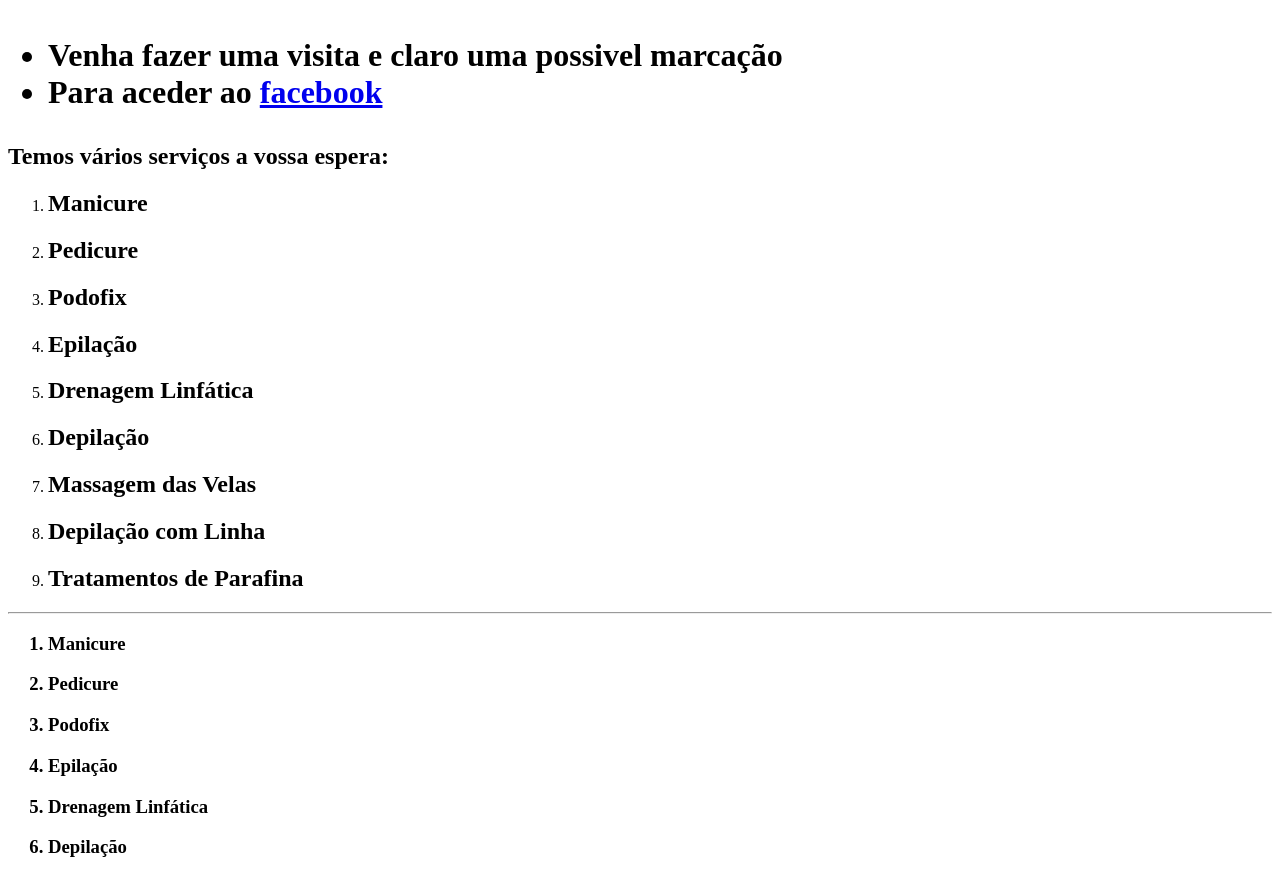
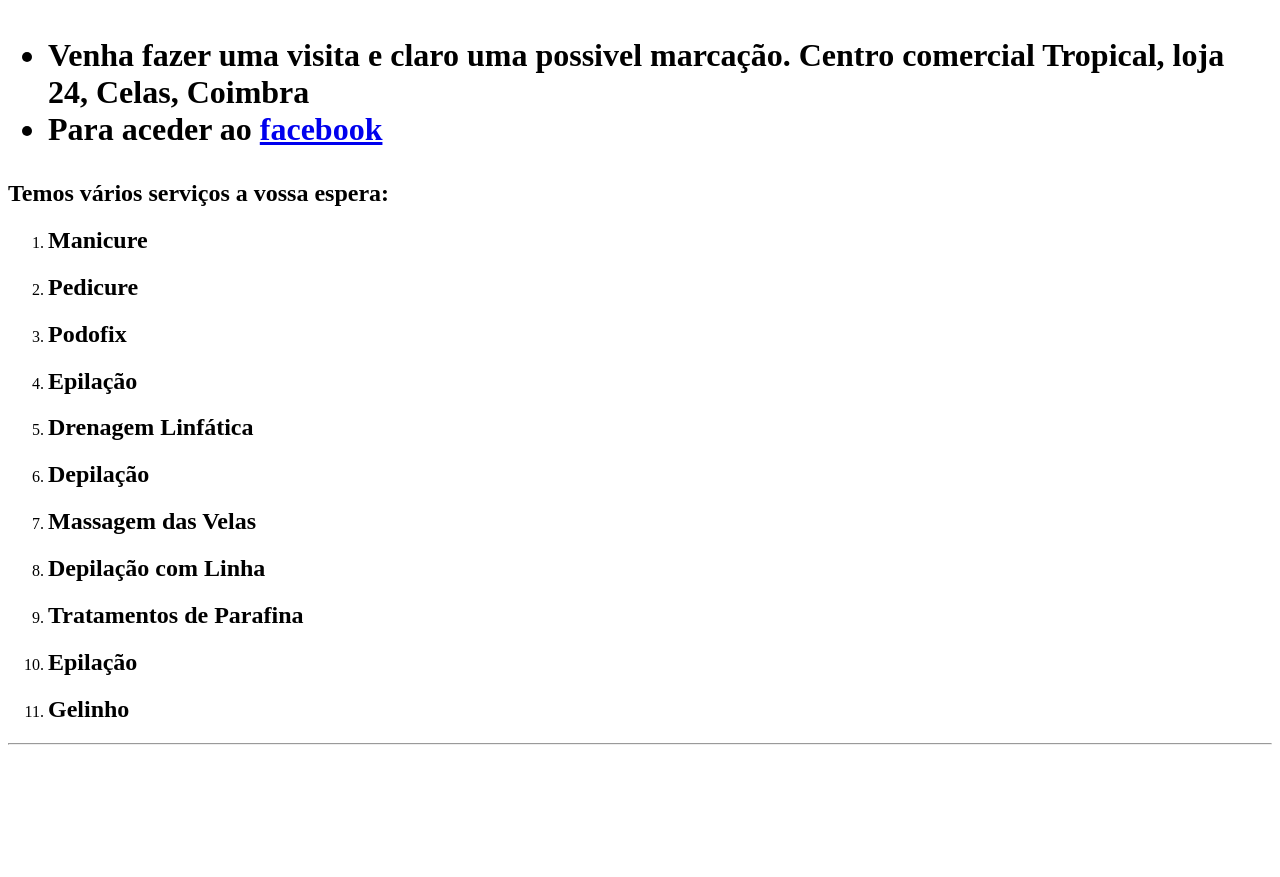
Before and after one commit to Octfilipe/html-susana, a plain HTML site: page index.html in a window 1280 px wide. Shown: the part 555-1432 px from the top of the page. After the commit the page ends 1308 px from the top, so only its background shows below. Drawn offline with Linux system fonts and the light colour scheme.

Commit message:
Add files via upload

```diff
--- a/index.html
+++ b/index.html
@@ -10,7 +10,7 @@
     <p><a href="./Contactos.html">contactos</a></p>
 
     <img src="https://scontent.fopo3-2.fna.fbcdn.net/v/t39.30808-6/395217803_6687614094670433_6909358359417398385_n.jpg?stp=cp6_dst-jpg&_nc_cat=104&ccb=1-7&_nc_sid=5f2048&_nc_ohc=tUm53mpl7I0AX8_jfiZ&_nc_ht=scontent.fopo3-2.fna&oh=00_AfCgf9F3XHT0-aoRAbhEFYu_NQ_rHErB2YEPMgglOnHNkw&oe=65455AB0" alt="novas instalações"/>
-    <ul><li>Venha fazer uma visita e claro uma possivel marcação</li>
+    <ul><li>Venha fazer uma visita e claro uma possivel marcação. Centro comercial Tropical, loja 24, Celas, Coimbra</li>
         <li>Para aceder ao <a href=https://www.facebook.com/susana.gabinetedeestetica>facebook</a></li></ul>
         <h2>Temos vários serviços a vossa espera:</h2>
         <ol><li><h2>Manicure</h2></li>
@@ -22,14 +22,10 @@
             <li><h2>Massagem das Velas</h2></li>
             <li><h2>Depilação com Linha</h2></li>
             <li><h2>Tratamentos de Parafina</h2></li>
+            <li><h2>Epilação</h2></li>
+            <li><h2>Gelinho</h2></li>
         </ol>
         <hr>
-        <ol><h3><li>Manicure</li></h3>
-            <h3><p><li>Pedicure</li></p></h3>
-            <h3><p><li>Podofix</li></p></h3>
-            <h3><li><p>Epilação</p></li></h3>
-            <h3><li><p>Drenagem Linfática</p></li></h3>
-            <h3><p><li>Depilação</li> </p></h3>
-        </ol>
+
 </body>
     </html>
```
Also changed, not shown: about.html (+1 -1 lines).
